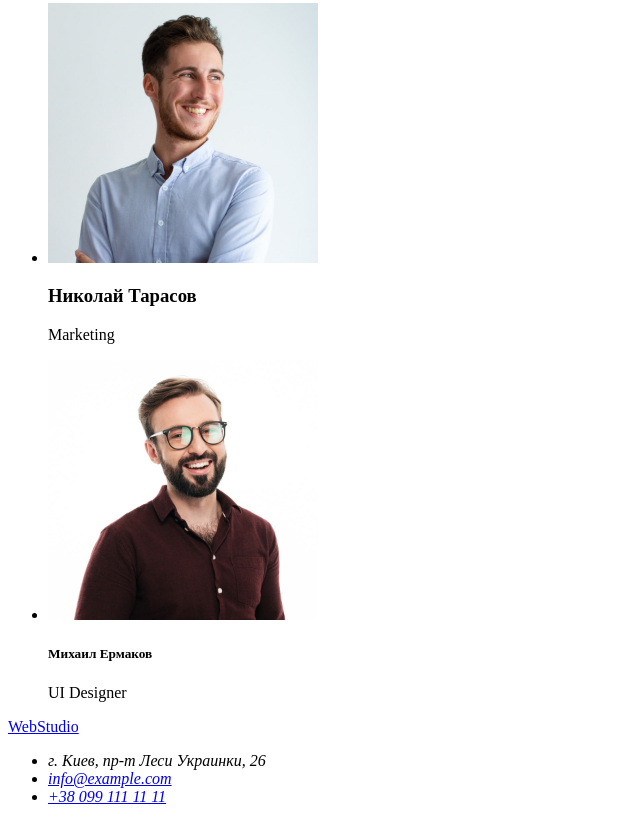
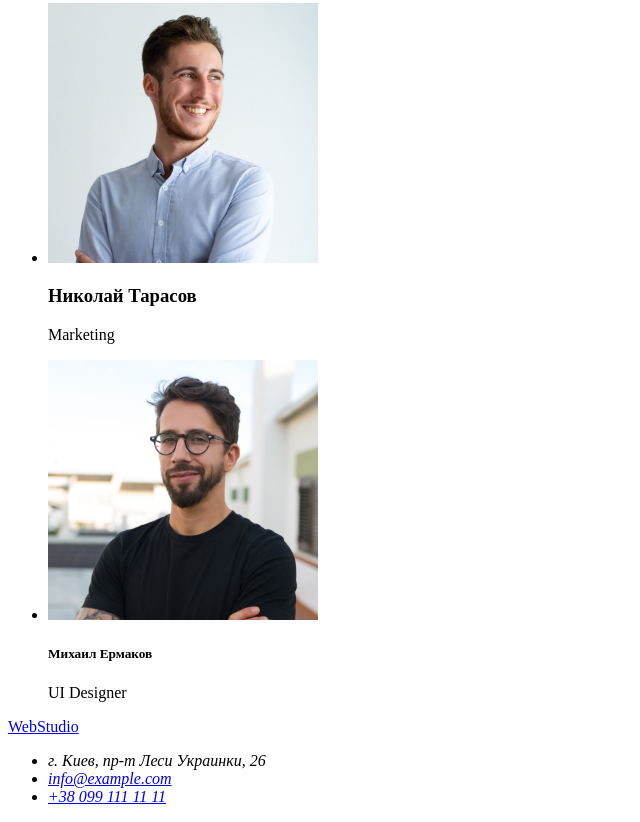
Before and after one commit to beevine/goit-markup-hw-01, a plain HTML site: page index.html in a window 1280 px wide. Shown: the part 2368-3190 px from the top of the page, without its empty margins (0-640 px from the left). Drawn offline with Linux system fonts and the light colour scheme.

Commit message:
додає актуальне фото спеціаліста

```diff
--- a/index.html
+++ b/index.html
@@ -88,7 +88,7 @@
                 </li>
 
                 <li>
-                    <img src="./images/img-demianenko.jpg" alt="Михаил Ермаков" width="270" >
+                    <img src="./images/img-ermakov.jpg" alt="Михаил Ермаков" width="270" >
                     <h5>Михаил Ермаков</h5>
                     <p>UI Designer</p>
                 </li>
```
